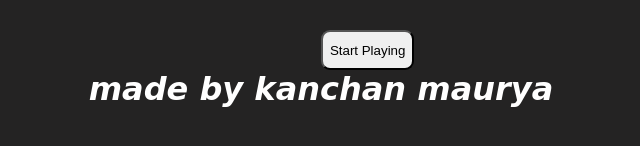
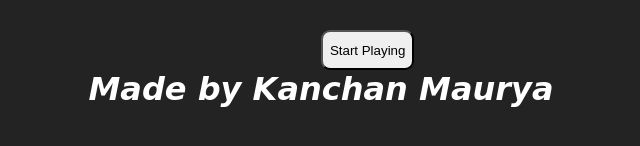
Before and after one commit to Kanchan-Maurya/dice-project, a plain HTML site: page index.html in a window 1280 px wide. Shown: the part 428-574 px from the top of the page, 319-959 px from the left. Drawn offline with Linux system fonts and the light colour scheme.

Commit message:
initial commit

```diff
--- a/index.html
+++ b/index.html
@@ -24,7 +24,7 @@
 
     </div>
     <button onclick="game()">Start Playing </button>
-    <h1>made by kanchan maurya</h1>
+    <h1>Made by Kanchan Maurya</h1>
 
 
     <script src="script.js"></script>
```
